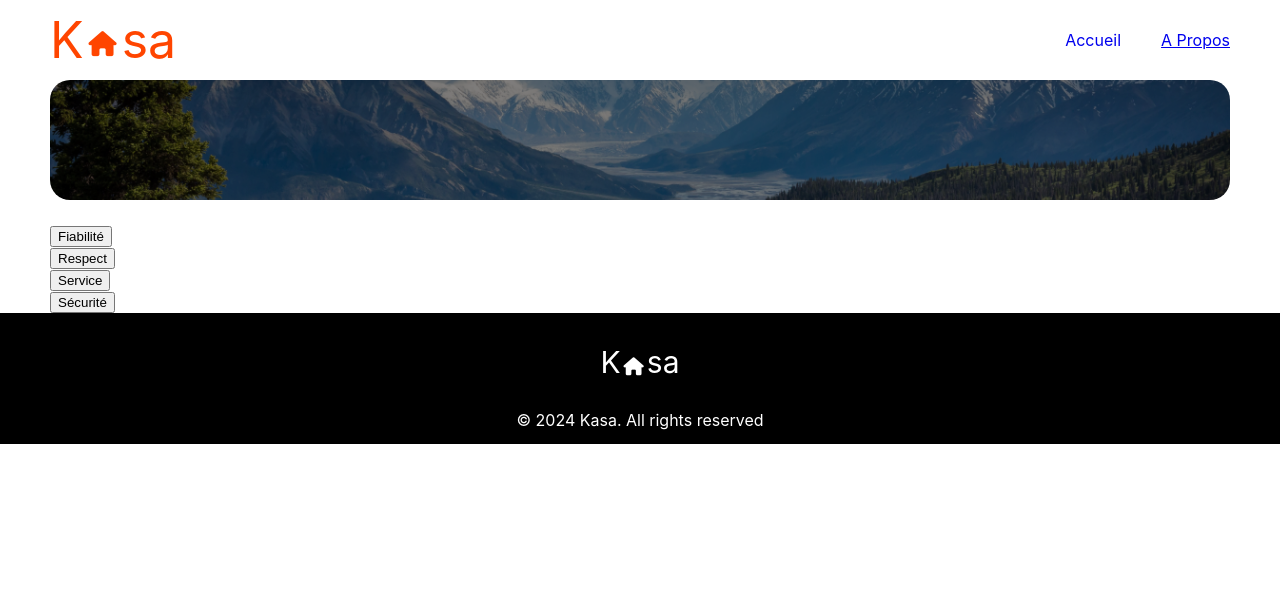
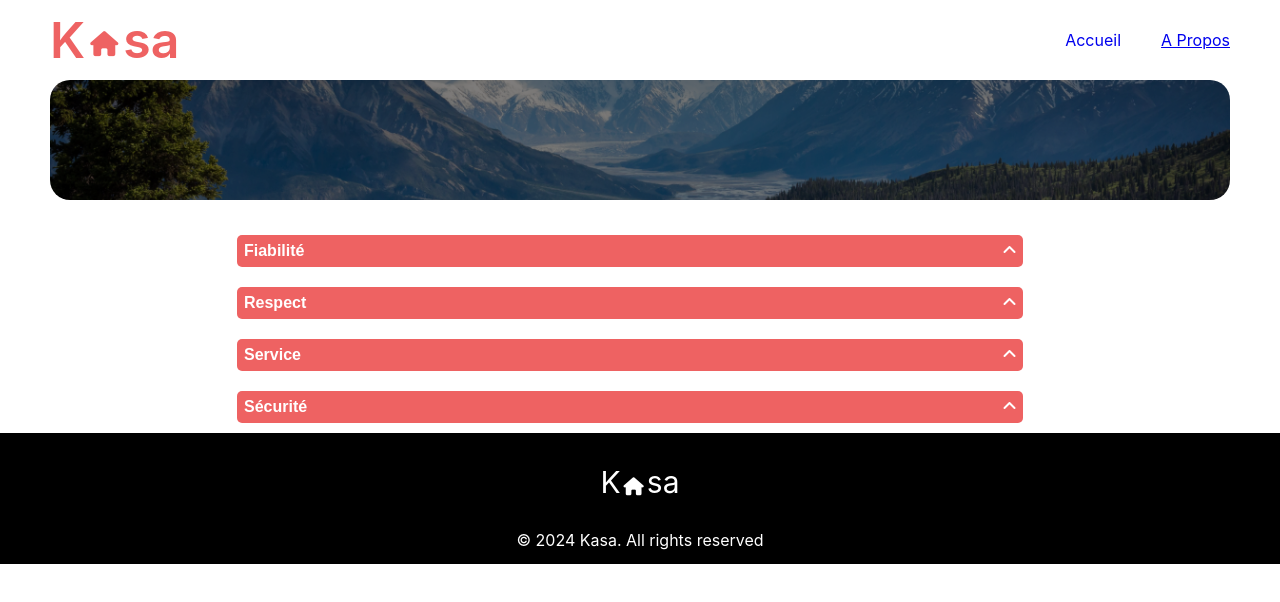
Before and after one commit to SarahLeg/P7, a React (Create React App) app: page /about in a window 1280 px wide. Shown: the top 602 px of the page. Built offline with nearby package versions, Linux system fonts and the light colour scheme.

Commit message:
style + animation collapse OK

```diff
--- a/src/components/collapse.js
+++ b/src/components/collapse.js
@@ -9,11 +9,16 @@ const Collapse = ({ title, children }) => {
     };
 
     return (
-        <div>
-            <button onClick={toggleCollapse}>
+        <div className="collapse">
+            <button>
                 {title}
+                <i className={`fa-solid fa-angle-up collapse__icon ${isOpen ? 'open' : 'closed'}`} onClick={toggleCollapse}></i>
             </button>
-            {isOpen && <div className="collapse__content">{children}</div>}
+            {isOpen &&
+                <div className={`collapse__content ${isOpen ? 'open' : 'closed'}`}>
+                {children}
+                </div>
+            }
         </div>
     );
 };
--- a/src/pages/about.js
+++ b/src/pages/about.js
@@ -12,20 +12,20 @@ const About = () => {
       <div>
                 <Collapse title="Fiabilité">
                     <p>Les annonces postées sur Kasa garantissent une fiabilité totale. Les photos sont conformes aux logements, et
-                      <br/>toutes les informations sont réfulièrement vérifiées par nos équipes</p>
+                      <br/>toutes les informations sont régulièrement vérifiées par nos équipes.</p>
                 </Collapse>
                 <Collapse title="Respect">
                     <p>La bienveillance fait partie des valeurs fondatrices de Kasa. Tout comportement discriminatoires ou de <br/>
-                    perturbation du voisinage entraînera une exclusion de notre plateforme</p>
+                    perturbation du voisinage entraînera une exclusion de notre plateforme.</p>
                 </Collapse>
                 <Collapse title="Service">
-                    <p>??? sur la maquette c'est le même texte que Respect juste au dessus.</p>
+                    <p>à définir</p>
                 </Collapse>
                 <Collapse title="Sécurité">
-                    <p>La sécurité est la priorité de Kasa. Aussi bien pour nos hôts que pour les voyageurs, chaque logement <br/>
+                    <p>La sécurité est la priorité de Kasa. Aussi bien pour nos hôtes que pour les voyageurs, chaque logement <br/>
                     correspond aux critères de sécurité établis par nos services. En laissant une note aussi bien à l'hôte qu'au <br/>
                     locataire, cela permet à nos équipes de vérifier que les standards sont bien respectés. Nous organisons <br/>
-                    également des ateliers sur la sécurité domestique pour tous nos hôtes</p>
+                    également des ateliers sur la sécurité domestique pour tous nos hôtes.</p>
                 </Collapse>
             </div>
     </div>
--- a/src/styles/App.scss
+++ b/src/styles/App.scss
@@ -1,3 +1,3 @@
-.app {
-  // text-align: center;
-}
+// .app {
+//   text-align: center;
+// }
--- a/src/styles/card.scss
+++ b/src/styles/card.scss
@@ -1,5 +1,7 @@
+@import 'index';
+
 .card {
-    background-color: rgb(223, 67, 67);
+    background-color: $special-orange;
     margin: 5px;
     height: 200px;
     width: 30%;
--- a/src/styles/collapse.scss
+++ b/src/styles/collapse.scss
@@ -0,0 +1,45 @@
+@import 'index';
+
+.collapse{
+    padding: 10px;
+    margin-left: 15%;
+    button{
+        display: flex;
+        justify-content: space-between;
+        border: none;
+        background-color: $special-orange;
+        color: white;
+        font-weight: bold;
+        font-size: 16px;
+        padding: 7px;
+        width: 80%;
+        border-radius: 5px;
+    }
+    p{
+        padding: 7px;
+        margin: 0;
+        background-color: rgb(247, 247, 247);
+        width: 78%;
+        font-size: 12px;
+    }
+    &__icon{
+        cursor: pointer;
+    }
+    &__icon.open{
+        animation-name: open;
+        animation-duration: 300ms;
+        transform: rotate(180deg);
+    }
+    &__icon.closed{
+        animation-name: closed;
+        animation-duration: 300ms;
+    }
+}
+@keyframes open {
+    from {transform: rotate(360deg)}
+    to {transform: rotate(180deg)}
+}
+@keyframes closed {
+    from {transform: rotate(180deg)}
+    to {transform: rotate(360deg)}
+}
--- a/src/styles/index.scss
+++ b/src/styles/index.scss
@@ -13,3 +13,5 @@ code {
   font-family: source-code-pro, Menlo, Monaco, Consolas, 'Courier New',
     monospace;
 }
+
+$special-orange: rgb(238, 98, 98);
--- a/src/styles/layout.scss
+++ b/src/styles/layout.scss
@@ -1,3 +1,5 @@
+@import 'index';
+
 .header {
     padding: 0px 50px 0px;
     display: flex;
@@ -6,8 +8,8 @@
     align-items: center;
     h1 {
         font-size: 50px;
-        color: orangered;
-        font-weight: normal;
+        color: $special-orange;
+        font-weight: 600;
         i{
             font-size: 25px;
             margin: 5px;
--- /dev/null
+++ b/src/styles/mediaqueries.scss
@@ -0,0 +1,2 @@
+$small: 480px;
+$medium: 900px;
```
